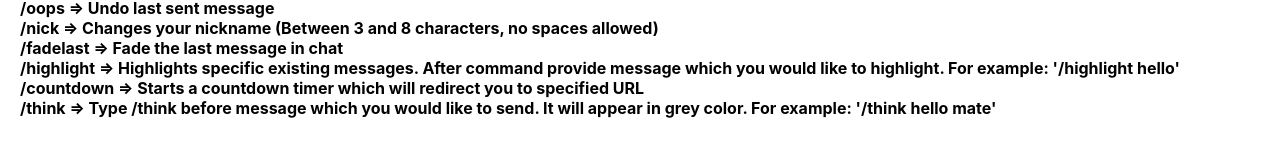
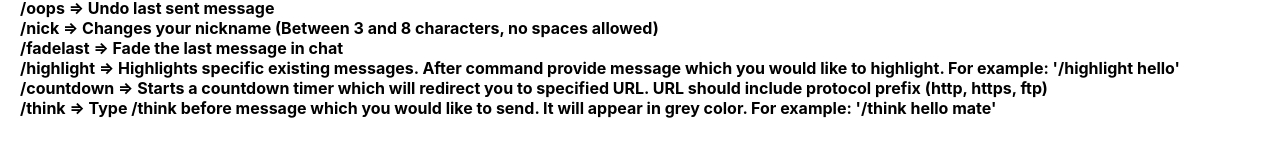
Before and after one commit to Marekgr7/simple-chat-frontend, a React (Create React App) app: page / in a window 1280 px wide. Shown: the part 644-797 px from the top of the page. Built offline with nearby package versions, Linux system fonts and the light colour scheme; no server answers.

Commit message:
regex pattern changed for URL

```diff
--- a/src/MessengerPage/MessengerPage.messages.js
+++ b/src/MessengerPage/MessengerPage.messages.js
@@ -29,7 +29,7 @@ const messages = {
   highlightMessageCommandDescription:
     "Highlights specific existing messages. After command provide message which you would like to highlight. For example: '/highlight hello'",
   countdownCommandDescription:
-    "Starts a countdown timer which will redirect you to specified URL",
+    "Starts a countdown timer which will redirect you to specified URL. URL should include protocol prefix (http, https, ftp)",
   thinkCommandDescription:
     "Type /think before message which you would like to send. It will appear in grey color. For example: '/think hello mate'",
   commands: "Commands:",
--- a/src/shared/utils/validators.js
+++ b/src/shared/utils/validators.js
@@ -1,7 +1,7 @@
 const nickRegexPattern = /^[a-zA-Z]{3,8}$/;
 const secondsRegexPattern = /^\d+$/;
 const urlRegexPattern =
-  /^((https?|ftp|smtp):\/\/)?(www.)?[a-z0-9]+\.[a-z]+(\/[a-zA-Z0-9#]+\/?)*$/;
+  /(ftp|http|https):\/\/(\w+:{0,1}\w*@)?(\S+)(:[0-9]+)?(\/|\/([\w#!:.?+=&%@!\-\/]))?/;
 
 export const validateNick = (nick = "") => {
   return nickRegexPattern.test(nick);
```
